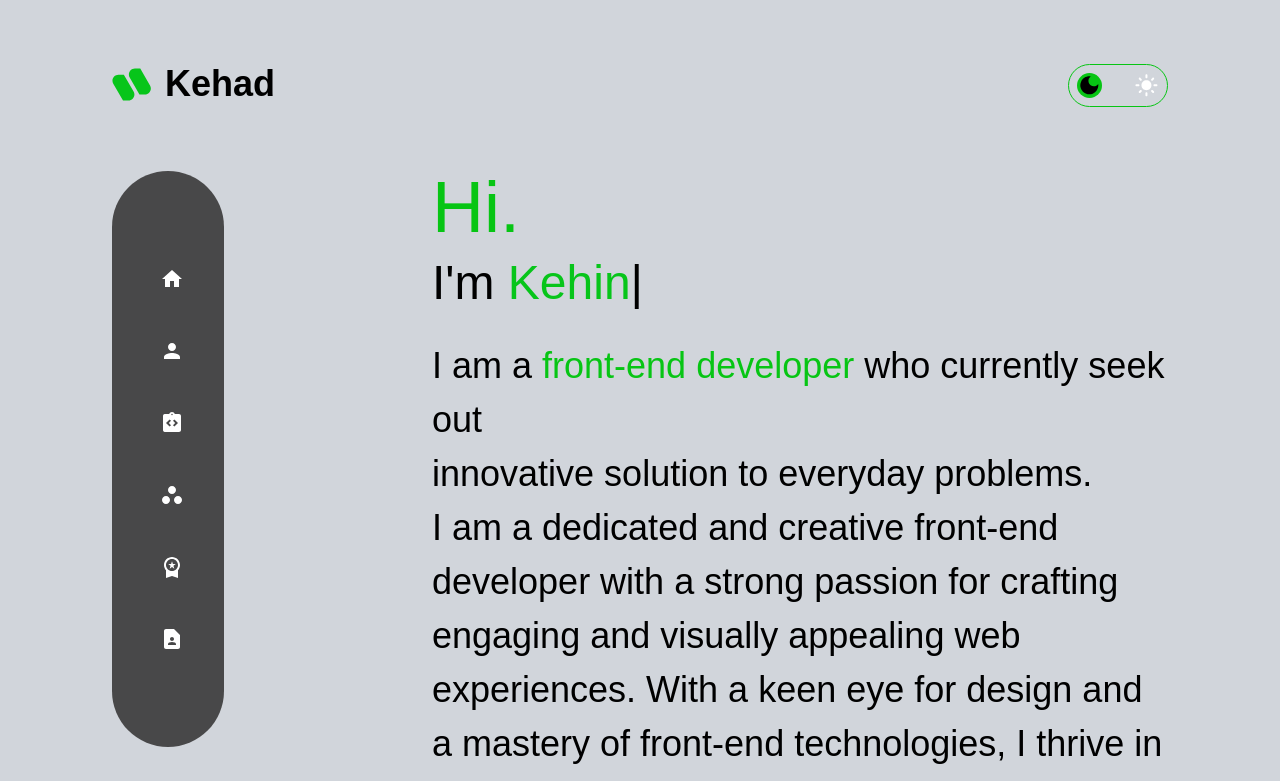
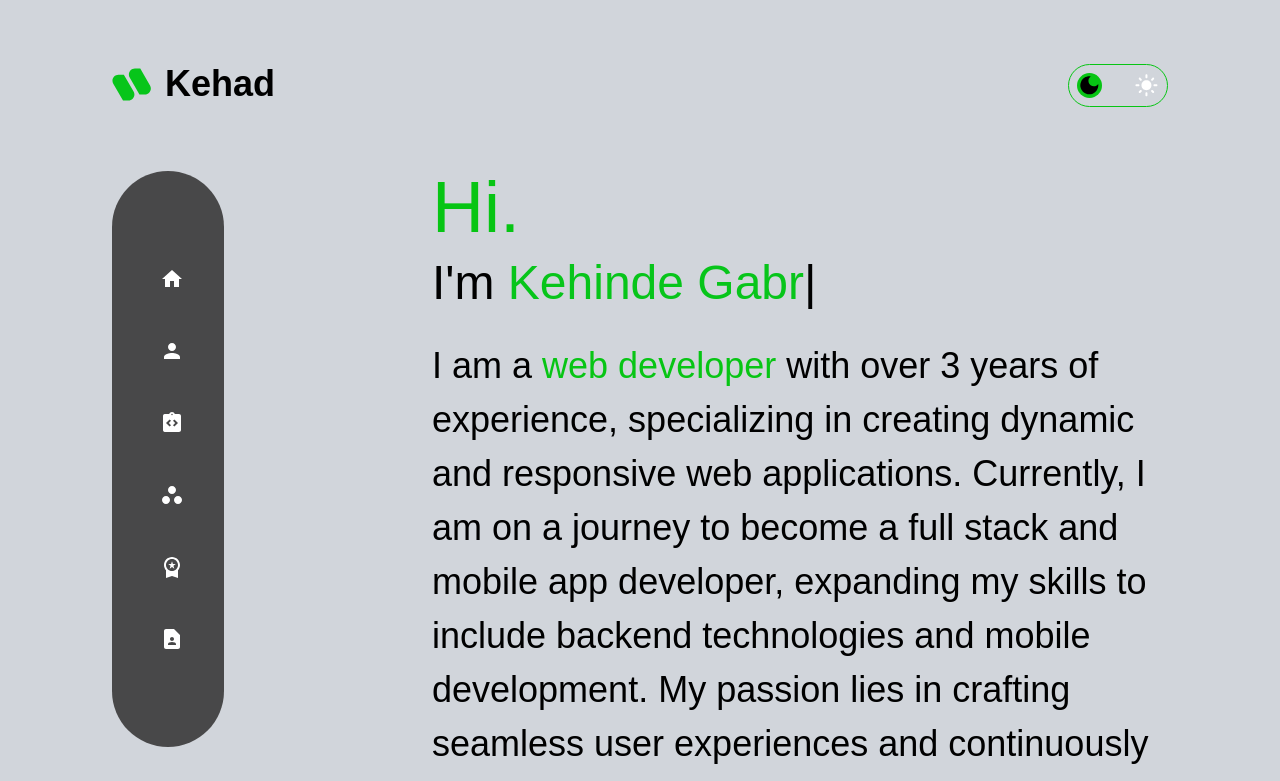
Before and after one commit to Kehad/Kehad-Web, a React (Vite) app: page / in a window 1280 px wide. Shown: the top 781 px of the page. Built offline with nearby package versions, Linux system fonts and the light colour scheme; the HTML template or start-up script is replaced by a standard one; a web font is replaced by a local one.

Commit message:
25th commit

```diff
--- a/src/components/aboutme/about-me.jsx
+++ b/src/components/aboutme/about-me.jsx
@@ -10,12 +10,12 @@ const AboutMe = function () {
         About me.
       </h1>
       <p className="mt-8 mb-12 font-judson text-2xl sm:text-2xl  lg:text-4xl">
-        I've always been fascinated by the intersection of design and
-        technology, and I've made it my mission to bring beautiful,
-        user-friendly websites to life. With 5 years of experience in the
-        industry, I've had the privilege of working on a diverse range of
-        projects, each one presenting a unique challenge that I've eagerly
-        tackled.
+        I'm popularly known as <span className="text-primary">Kehad</span>, and
+        I love creating intuitive and visually appealing digital experiences. I
+        thrive on new challenges and am always eager to learn and grow. My
+        dedication to improvement drives me to deliver great results and stay
+        ahead in the tech industry.each one presenting a unique challenge that
+        I've eagerly tackled.
       </p>
       <SocialLinks />
       <Button name={'Hire me'} link={'www.kehad.com'} />
--- a/src/components/home/home.jsx
+++ b/src/components/home/home.jsx
@@ -16,23 +16,24 @@ const Home = function () {
         Hi.
       </h1>
       <h3 className="mb-5 text-[2rem] lg:text-5xl">
-        I'm <MyComponent name={'Kehinde Adigun.'} />
+        I'm <MyComponent name={'Kehinde Gabriel Adigun.'} />
       </h3>
       {/* <h3 className="text-gray-200 font-Judson text-2.5xl font-normal mt-0.5 mb-0.7">
         I'm Kehinde Adigun.
       </h3> */}
       <p className=" font-judson  font-normal  mt-3 mb-3 text-[1.5rem] sm:text-[1.5rem] md:text-[1.5rem] md:text-3xl md:leading-tight lg:text-4xl lg:leading-normal">
-        I am a <span className="text-primary">front-end developer</span> who
-        currently seek out <br></br> innovative solution to everyday problems.
-        <br />I am a dedicated and creative front-end developer with a strong
-        passion for crafting engaging and visually appealing web experiences.
-        With a keen eye for design and a mastery of front-end technologies, I
-        thrive in the ever-evolving world of web development.
+        I am a <span className="text-primary">web developer</span> with over 3
+        years of experience, specializing in creating dynamic and responsive web
+        applications. Currently, I am on a journey to become a full stack and
+        mobile app developer, expanding my skills to include backend
+        technologies and mobile development. My passion lies in crafting
+        seamless user experiences and continuously learning to stay ahead in the
+        ever-evolving tech landscape.
       </p>
       <SocialLinks />
       <div className="flex items-center gap-2">
         <Button name={'hire me'} link={'www.kehad.com'} />
-        <ButtonPlain name={'about me'} link={'http://kehad.onrender.com'} />
+        <ButtonPlain name={'about me'} link={'/about-me'} />
       </div>
       {/* <MusicPlayer /> */}
     </div>
--- a/src/components/others/button.jsx
+++ b/src/components/others/button.jsx
@@ -1,14 +1,19 @@
 /* eslint-disable react/prop-types */
 import React from 'react';
+import { Link } from 'react-router-dom';
 
 // import classes from './button.module.css';
 
 const Button = function (props) {
+  const handleClick = (event) => {
+    event.preventDefault();
+    console.log('Link clicked!');
+  };
   return (
     <div className="">
       <div className="flex align-center gap-9">
-        <a
-          href={props.link}
+        <Link
+          to={props.link}
           onClick={props.action}
           className="py-4 px-6 border rounded-full transition-all duration-500 font-bold bg-primary text-black text-base sm:text-base lg:text-3xl border-primary cursor-pointer hover:text-primary hover:border-primary hover:bg-transparent "
           download={props.download}
@@ -16,7 +21,7 @@ const Button = function (props) {
           style={props.style}
         >
           {props.name}
-        </a>
+        </Link>
       </div>
     </div>
   );
--- a/src/components/others/buttonPlain.jsx
+++ b/src/components/others/buttonPlain.jsx
@@ -1,5 +1,6 @@
 /* eslint-disable react/prop-types */
 import React from 'react';
+import { Link } from 'react-router-dom';
 
 // import classes from './button.module.css';
 
@@ -7,8 +8,8 @@ const ButtonPlain = function (props) {
   return (
     <div className="">
       <div className="flex align-center gap-9">
-        <a
-          href={props.link}
+        <Link
+          to={props.link}
           onClick={props.action}
           className="py-4 px-6 border rounded-full transition-all duration-500 font-bold cursor-pointer text-base sm:text-base lg:text-3xl hover:bg-primary hover:text-black hover:border-primary  text-primary border-primary bg-transparent "
           download={props.download}
@@ -16,7 +17,7 @@ const ButtonPlain = function (props) {
           style={props.style}
         >
           {props.name}
-        </a>
+        </Link>
       </div>
     </div>
   );
--- a/src/components/others/socialLinks.jsx
+++ b/src/components/others/socialLinks.jsx
@@ -6,7 +6,7 @@ const SocialLinks = function (props) {
       <div className="flex gap-2 lg:gap-3 mb-6">
         <a
           href="https://twitter.com/Littlegenius01"
-          className="hover:bg-sub p-3 rounded"
+          className="p-3 rounded hover:bg-sup dark:hover:bg-mainOpacity"
         >
           <svg
             xmlns="http://www.w3.org/2000/svg"
@@ -26,7 +26,7 @@ const SocialLinks = function (props) {
 
         <a
           href="https://www.linkedin.com/in/kehinde-adigun-/"
-          className="hover:bg-sub p-3"
+          className="p-3 rounded hover:bg-sup dark:hover:bg-mainOpacity"
         >
           <svg
             xmlns="http://www.w3.org/2000/svg"
@@ -42,7 +42,10 @@ const SocialLinks = function (props) {
           </svg>
         </a>
 
-        <a href="https://github.com/KhingKehad" className="hover:bg-sub p-3">
+        <a
+          href="https://github.com/KhingKehad"
+          className="p-3 rounded hover:bg-sup dark:hover:bg-mainOpacity"
+        >
           <svg
             xmlns="http://www.w3.org/2000/svg"
             width="25"
```
